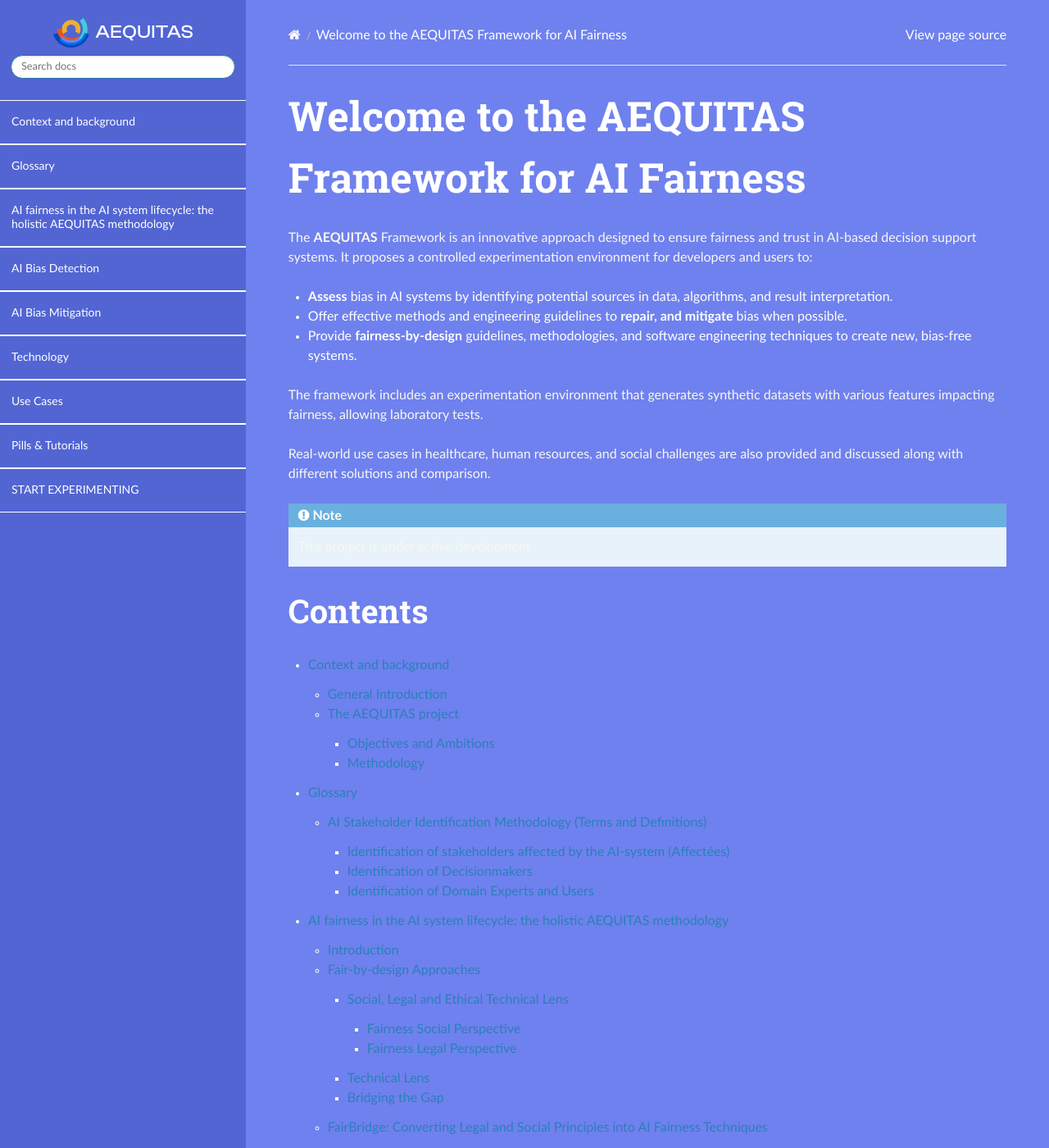
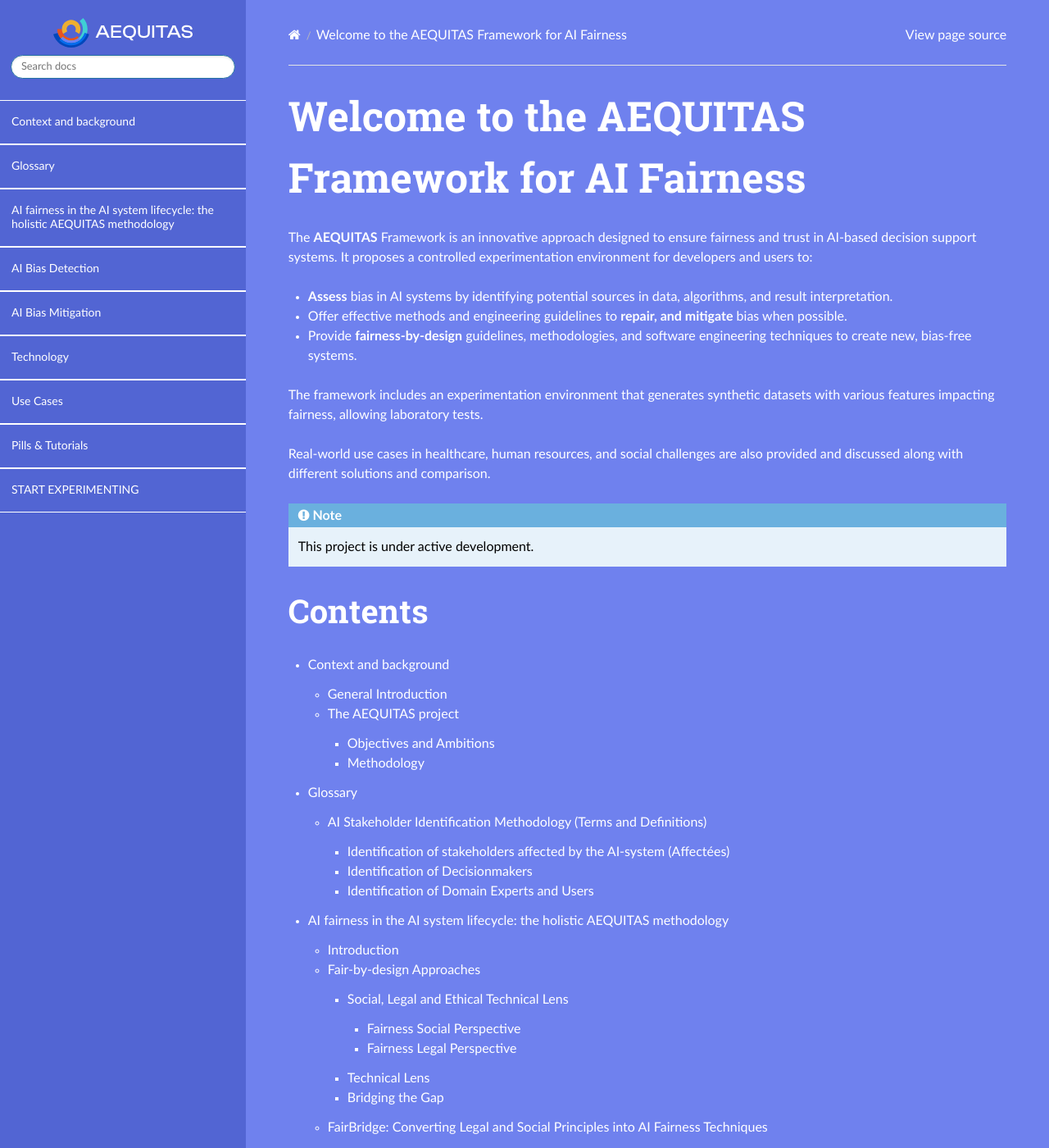
Before and after one commit to aequitas-aod/aequitas-home, a Sphinx documentation site: the page built from docs/source/index.rst, in a window 1280 px wide and 1400 px high. Shown: the whole window at 82% size. Built offline with Sphinx 7.4.7 and the Read the Docs theme 3.1.0, drawn with Linux system fonts in a browser that asks for light colours.

Commit message:
second version of style sheet added

```diff
--- /dev/null
+++ b/docs/source/_static/aequitas_style-2.css
@@ -0,0 +1,225 @@
+.wy-nav-content {
+    max-width: 100%;
+    background: #6f81ee;
+    font-size: 1rem;
+    line-height: 1.5;
+    min-height: 100vh;
+}
+
+p,
+footer,
+.wy-breadcrumbs a,
+.wy-breadcrumbs .active {
+    color: #fff;
+    font-weight: 400;
+}
+
+p a,
+p a:visited,
+footer a,
+footer a:visited {
+    color: #fff;
+    text-decoration: underline;
+}
+
+.headerlink,
+.wy-breadcrumbs a,
+.wy-breadcrumbs a:visited {
+    color: #fff;
+}
+
+p a:hover,
+.headerlink:hover {
+    color: #85faff !important;
+}
+
+h1,
+h2,
+h3,
+h4,
+h5,
+h6 {
+    color: #fff;
+}
+
+h1 {
+    font-size: 50px;
+}
+
+h2 {
+    font-size: 40px;
+}
+
+h3 {
+    font-size: 25px;
+}
+
+h4 {
+    font-size: 20px;
+}
+
+h5 {
+    font-size: 15px;
+}
+
+h6 {
+    font-size: 10px;
+}
+
+.btn.btn-neutral {
+    border-radius: 30px;
+    font-size: 16px;
+    line-height: normal;
+    letter-spacing: 0.88px;
+    color: #0047BB !important;
+    background-color: #003EA4 !important;
+    padding: 10px 20px;
+    border: none;
+    box-shadow: none;
+    transition: background-color 300ms linear;
+    color: #fff !important;
+    border: 1px solid #003EA4 !important;
+}
+
+.btn-neutral span {
+    display: none !important;
+}
+
+.btn-neutral:hover {
+    background-color: transparent !important;
+    color: #003EA4 !important;
+    text-decoration: none !important;
+}
+
+.wy-side-scroll {
+    background-color: #5265d3;
+}
+
+.wy-menu-vertical a,
+.wy-menu-vertical li.current a {
+    font-size: 14px;
+    line-height: 17px;
+    padding: 18px 20px 17px 14px;
+    display: block;
+    color: #fff;
+    border: 0 !important;
+    border-top: 1px solid #fff !important;
+    border-bottom: 1px solid #fff !important;
+    background-color: transparent !important;
+}
+
+.wy-menu-vertical a:hover {
+    background-color: transparent !important;
+    color: #85faff !important;
+}
+
+.wy-menu-vertical li.current {
+    background-color: transparent !important;
+}
+
+.wy-menu-vertical li.current>a,
+.wy-menu-vertical li.current>a button.toctree-expand,
+.wy-menu-vertical li.on a button.toctree-expand,
+.wy-menu-vertical li.on a {
+    background-color: transparent !important;
+    color: #85faff !important;
+    border-color: #fff;
+}
+
+.wy-menu-vertical li.current ul {
+    padding-left: 20px;
+}
+
+.wy-menu-vertical li.current ul li:first-child a {
+    border-top: 0 !important;
+}
+
+.wy-menu-vertical li.current ul li:last-child a {
+    border-bottom: 0 !important;
+}
+
+.wy-menu-vertical li.current a button.toctree-expand,
+.wy-menu-vertical li.on a button.toctree-expand,
+.wy-menu-vertical li button.toctree-expand {
+    display: block !important;
+    position: absolute;
+    right: 20px;
+}
+
+body {
+    font-size: 16px;
+    line-height: 1.5;
+}
+
+.wy-side-nav-search {
+
+    background-color: transparent;
+
+}
+
+.wy-side-nav-search .icon.icon-home {
+    font-size: 0;
+}
+
+
+.wy-side-nav-search img {
+    display: block !important;
+    width: 180px !important;
+}
+
+ul,
+ol,
+ul li,
+ol li {
+    color: #fff !important;
+}
+
+.wy-nav-side {
+    padding-bottom: 0 !important;
+}
+
+.rst-content .admonition-todo p,
+.rst-content .admonition p,
+.rst-content .attention p,
+.rst-content .caution p,
+.rst-content .danger p,
+.rst-content .error p,
+.rst-content .hint p,
+.rst-content .important p,
+.rst-content .note p,
+.rst-content .seealso p,
+.rst-content .tip p,
+.rst-content .warning p,
+.wy-alert p,
+.highlight-default pre {
+    color: #000 !important;
+}
+
+.rst-content .admonition-todo p.admonition-title,
+.rst-content .admonition p.admonition-title,
+.rst-content .attention p.admonition-title,
+.rst-content .caution p.admonition-title,
+.rst-content .danger p.admonition-title,
+.rst-content .error p.admonition-title,
+.rst-content .hint p.admonition-title,
+.rst-content .important p.admonition-title,
+.rst-content .note p.admonition-title,
+.rst-content .seealso p.admonition-title,
+.rst-content .tip p.admonition-title,
+.rst-content .warning p.admonition-title,
+.wy-alert p.admonition-title {
+    color: #fff !important;
+}
+
+.toctree-wrapper a,
+.toctree-wrapper p {
+    color: #fff !important;
+}
+
+.toctree-wrapper a:hover {
+    color: #85faff !important;
+}
+
+.toctree-wrapper a:visited {
+    color: #0047BB !important;
+}
--- a/docs/source/conf.py
+++ b/docs/source/conf.py
@@ -33,7 +33,7 @@
 
 html_theme = 'sphinx_rtd_theme'
 html_static_path = ["_static"]
-html_css_files = ["aequitas_style.css"]
+html_css_files = ["aequitas_style-2.css"]
 
 #html_logo = "_static/logo_AEQUITAS_without_claim_Colors_RGB.svg"
 html_logo = "_static/logo_AEQUITAS_without_claim_for_Dark_Background_RGB.svg"
```
